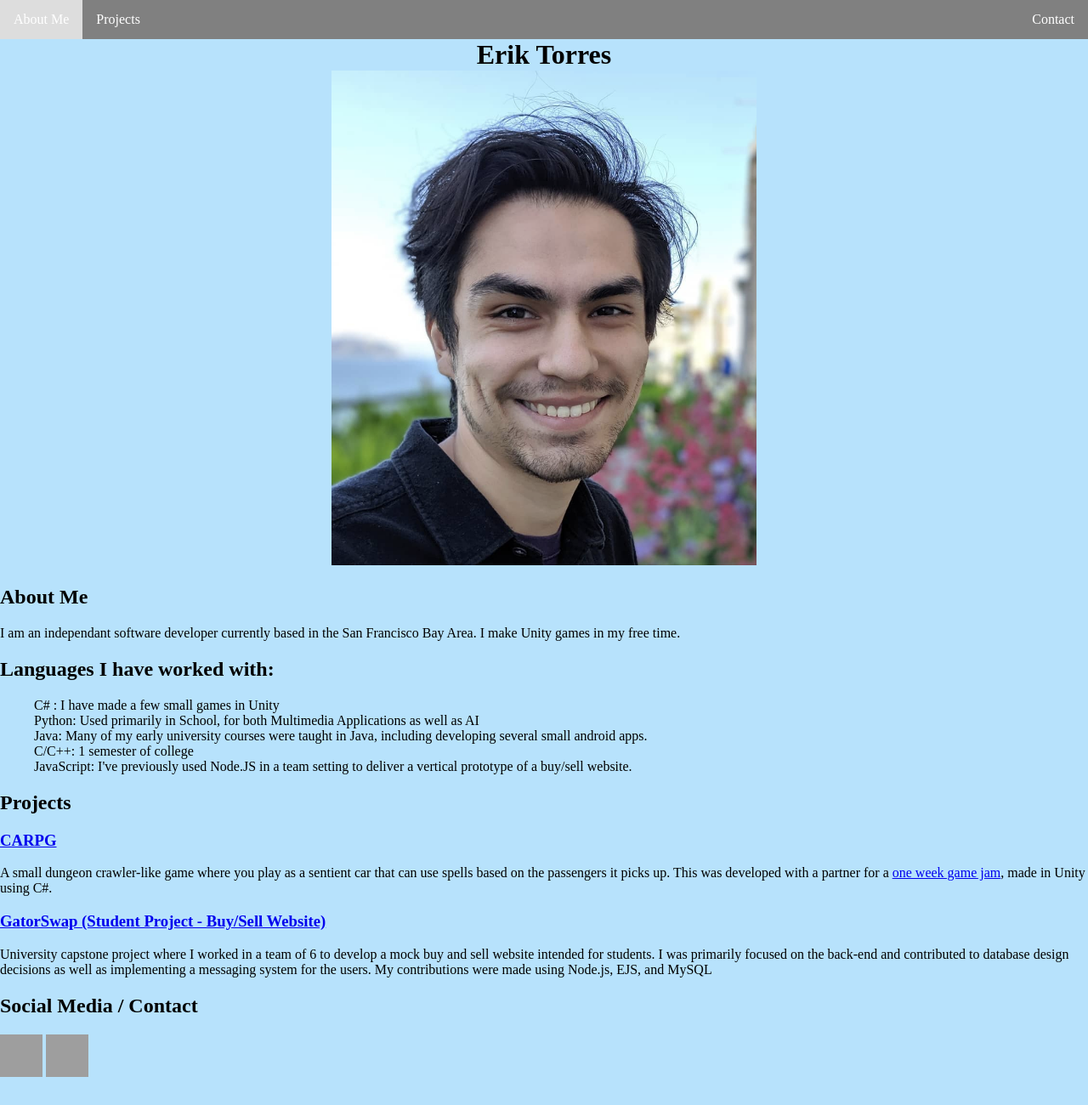
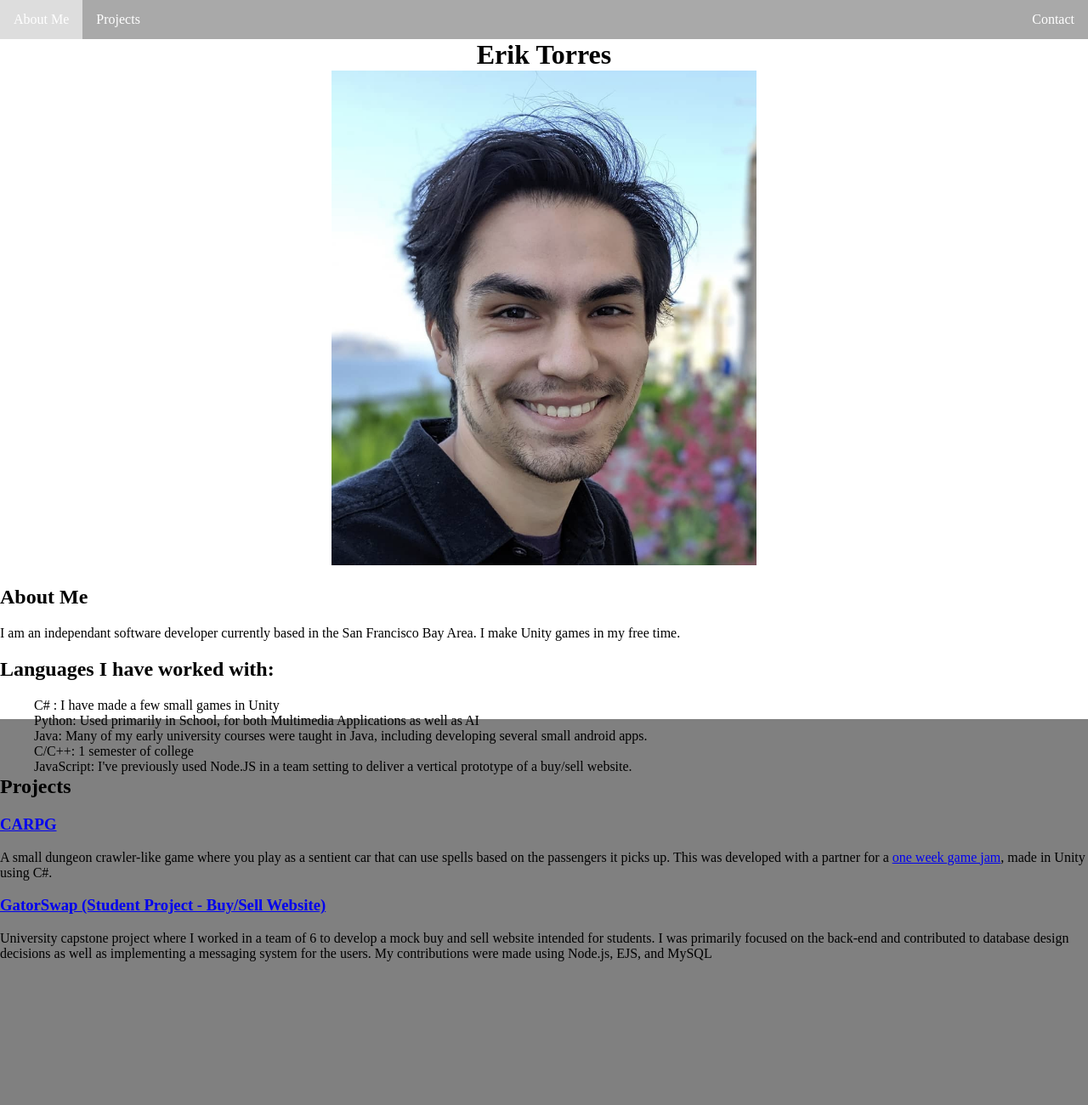
Before and after one commit to Erik-Torres/Erik-Torres.github.io, a plain HTML site: page index.html in a window 1280 px wide. Shown: the top 1300 px of the page at 85% size. Before the commit the page ends 1271 px from the top, so only its background shows below. Drawn offline with Linux system fonts and the light colour scheme; grey boxes are pictures that could not be loaded.

Commit message:
Layout Changes
Made each section stretch to full height of screen to give the website the appearance of having multiple pages. This will hopefully help mobile experience as well

```diff
--- a/css/style.css
+++ b/css/style.css
@@ -1,18 +1,13 @@
+
+/*############################# BODY CLASSES ##############################*/
 
 body {
-  background-color: rgb(183, 226, 252);
+  background-color: gray;
   margin: 0;
 }
 
-header {
-  text-align: center;
-}
-
-h1 {
-  margin: 0;
-}
-
-#intro {
+.full-height {
+  height: 100vh;
   padding-top: 46px; /*TODO: figure out how to make padding dynamic relative to the size of the navbar*/
 }
 
@@ -23,7 +18,7 @@ h1 {
   margin: 0;
   padding: 0;
   overflow: hidden;
-  background-color:  grey;
+  background-color: darkgray;
   position: fixed;
   top: 00;
   width: 100%;
@@ -53,11 +48,24 @@ h1 {
 #navbar .active {
   background-color: #4287f5;
 }
- #navbar #contact {
-  float: right;
- }
 
 /*############################# ABOUTME CLASSES ##############################*/
+
+#aboutme {
+  background-color: white;
+}
+
+#intro {
+
+}
+
+#aboutme header {
+  text-align: center;
+}
+
+#aboutme h1 {
+  margin: 0;
+}
 
 #aboutme ul {
   display: block;
@@ -66,4 +74,15 @@ h1 {
 #aboutme ul li {
   display: block;
 }
+
+/*############################# PROJECTS CLASSES ##############################*/
+
+#projects {
+
+}
+
 /*############################# CONTACT CLASSES ##############################*/
+
+#contact {
+
+}
--- a/index.html
+++ b/index.html
@@ -1,10 +1,13 @@
 <!DOCTYPE html>
 <html>
 
+<!--Page Title & Setup -->
 <head>
   <title>Erik Torres - Portfolio</title>
   <link rel="stylesheet" href="css/style.css">
 </head>
+
+<!--NAVBAR ELEMENT -->
 <header id="navbar">
   <ul>
     <li><a href="#aboutme">About Me</a></li>
@@ -12,12 +15,14 @@
     <li style="float:right"><a href="#contact">Contact</a></li>
   </ul>
 </header>
-<header id="intro">
-    <h1>Erik Torres</h1>
-    <img src="images/ProfilePicture.png" width="500" alt="">
-</header>
+
+<!--MAIN SITE CONTENT -->
 <body>
-  <div id="aboutme">
+  <div id="aboutme" class="full-height">
+    <header id="intro">
+      <h1>Erik Torres</h1>
+      <img src="images/ProfilePicture.png" width="500" alt="">
+    </header>
     <h2>About Me</h2>
     <p>I am an independant software developer currently based in the San Francisco Bay Area.
        I make Unity games in my free time.
@@ -31,7 +36,7 @@
       <li>JavaScript: I've previously used Node.JS in a team setting to deliver a vertical prototype of a buy/sell website.</li>
     </ul>
   </div>
-  <div id="projects">
+  <div id="projects" class="full-height">
     <h2>Projects</h2>
     <div id = project1>
       <a href="https://erik-torres.itch.io/carpg-miz-jam-1" target="_blank"><h3>CARPG</h3></a>
@@ -45,7 +50,7 @@
         messaging system for the users. My contributions were made using Node.js, EJS, and MySQL</p>
     </div>
   </div>
-  <div id="contact">
+  <div id="contact" class="full-height">
     <h2>Social Media / Contact</h2>
     <a href="https://www.linkedin.com/in/erik-torres-a4b99a1a4/" target="_blank"><img src="https://content.linkedin.com/content/dam/me/business/en-us/amp/brand-site/v2/bg/LI-Bug.svg.original.svg" width="50" height="50"/></a>
     <a href="https://github.com/Erik-Torres" target="_blank"><img src="https://github.githubassets.com/images/modules/logos_page/GitHub-Mark.png" width="50" height="50"/></a>
```
